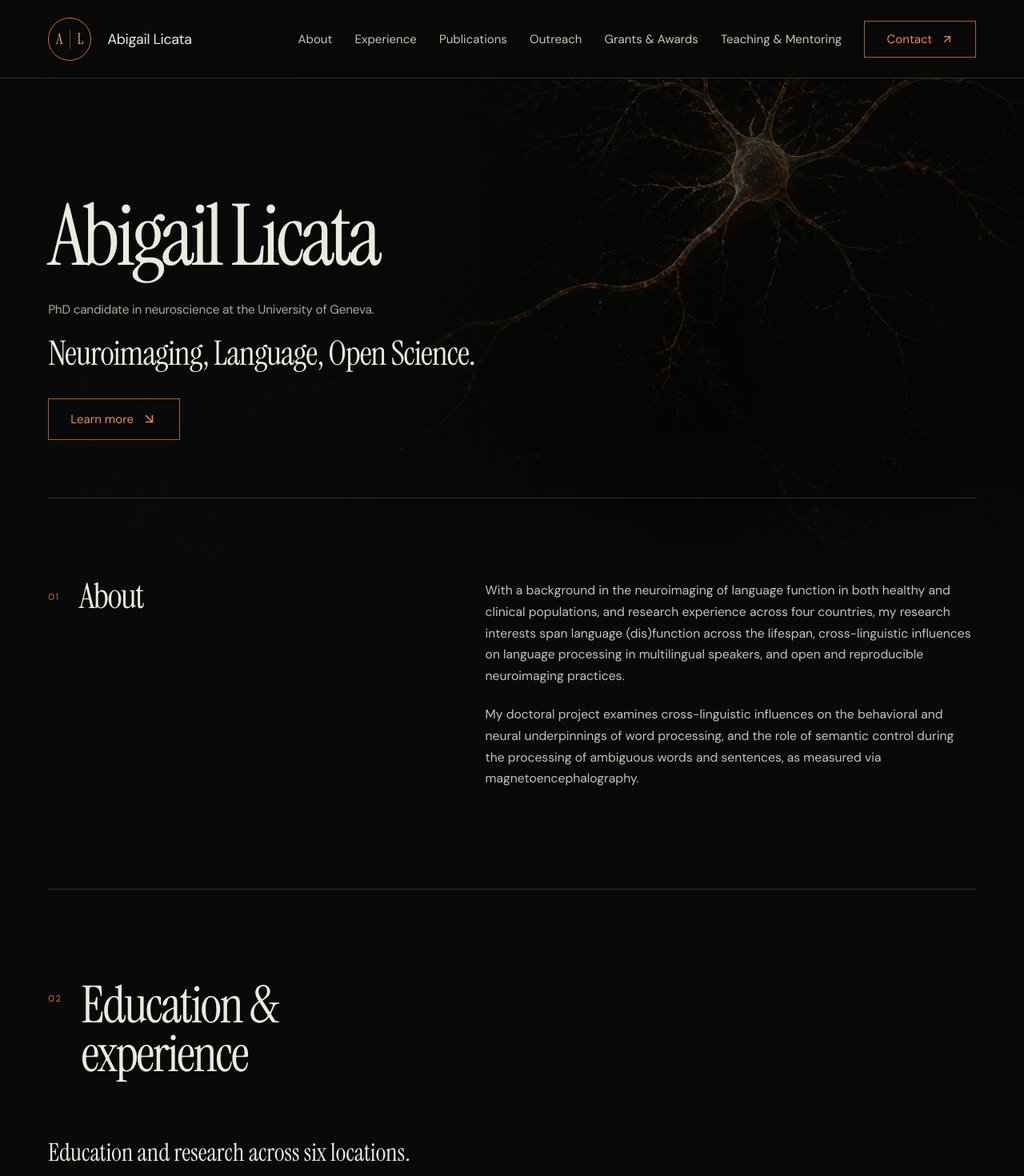
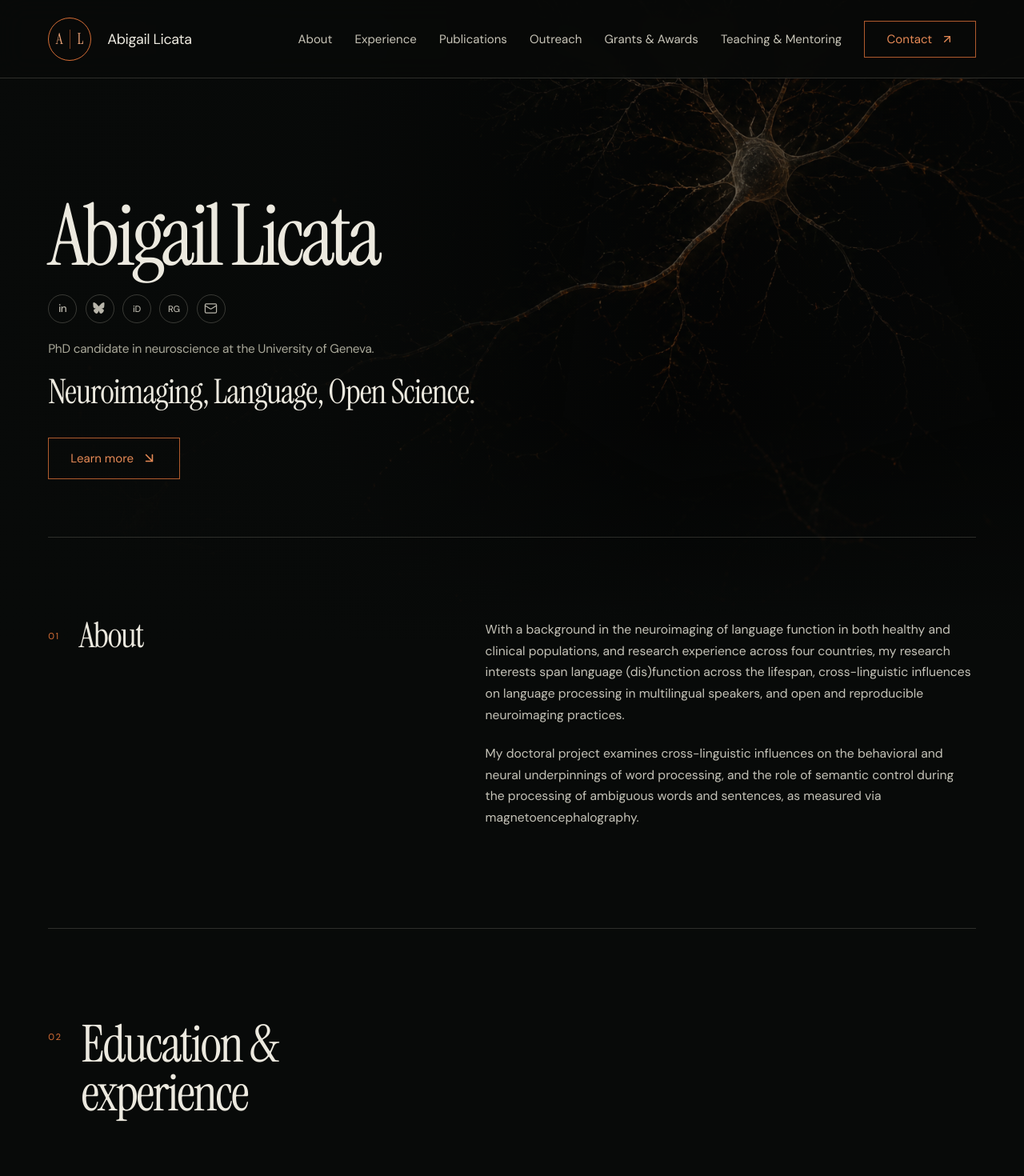
Before and after one commit to licataae/abigail-licata, a React (Vite) app: page / in a window 1280 px wide. Shown: the top 1470 px of the page at 80% size. Built offline with nearby package versions, Linux system fonts and the light colour scheme.

Commit message:
remove unnecessary text

```diff
--- a/src/App.jsx
+++ b/src/App.jsx
@@ -1,5 +1,5 @@
 import { useEffect, useRef, useState } from 'react'
-import { ArrowDownRight, ArrowUpRight, Menu, X } from 'lucide-react'
+import { ArrowDownRight, ArrowUpRight, Mail, Menu, X } from 'lucide-react'
 import { publications } from './data/publications'
 
 const experiences = [
@@ -251,9 +251,6 @@ function Header() {
 function ExperienceMap() {
   return (
     <div className="experience-layout">
-      <div className="map-prompt">
-        <strong>Education and research across six locations.</strong>
-      </div>
       <div className="experience-map">
         <img
           className="map-geography"
@@ -299,6 +296,40 @@ function ProfileList({ items }) {
   )
 }
 
+function SocialLinks() {
+  const links = [
+    { label: 'LinkedIn', href: 'https://www.linkedin.com/in/abigail-licata-456929103/', icon: <span className="social-lettermark social-linkedin">in</span> },
+    {
+      label: 'Bluesky',
+      href: 'https://bsky.app/profile/licataae.bsky.social',
+      icon: (
+        <svg className="bluesky-icon" viewBox="0 0 24 24" aria-hidden="true">
+          <path d="M12 11.1C10.8 8.8 7.5 4.5 4.5 2.5 1.6.6.5.9.5 3.8c0 .6.3 5.2.5 5.9.7 2.3 3.1 3.1 5.2 2.7-3.7.6-7 2.1-2.7 6.9 4.7 4.9 6.4-1.1 7-3.3.6 2.2 2.3 8.2 7 3.3 4.3-4.8 1-6.3-2.7-6.9 2.1.4 4.5-.4 5.2-2.7.2-.7.5-5.3.5-5.9 0-2.9-1.1-3.2-4-1.3-3 2-6.3 6.3-7.5 8.6Z" />
+        </svg>
+      ),
+    },
+    { label: 'ORCID', href: 'https://orcid.org/my-orcid?orcid=0000-0003-2278-0856', icon: <span className="social-lettermark">iD</span> },
+    { label: 'ResearchGate', href: 'https://www.researchgate.net/profile/Abigail-Licata?ev=hdr_xprf', icon: <span className="social-lettermark">RG</span> },
+    { label: 'Email Abigail Licata', href: 'mailto:alicata3098@gmail.com', icon: <Mail size={17} /> },
+  ]
+
+  return (
+    <div className="social-links" aria-label="Professional profiles and contact">
+      {links.map((link) => (
+        <a
+          key={link.label}
+          href={link.href}
+          aria-label={link.label}
+          title={link.label}
+          {...(link.href.startsWith('http') ? { target: '_blank', rel: 'noreferrer' } : {})}
+        >
+          {link.icon}
+        </a>
+      ))}
+    </div>
+  )
+}
+
 function App() {
   return (
     <div className="site-shell" id="top">
@@ -310,6 +341,7 @@ function App() {
         <section className="hero" aria-labelledby="hero-title">
           <div className="hero-copy">
             <h1 id="hero-title">Abigail Licata</h1>
+            <SocialLinks />
             <p className="role">PhD candidate in neuroscience at the University of Geneva.</p>
             <p className="statement">Neuroimaging, Language, Open Science.</p>
             <a className="primary-link" href="#about">
@@ -394,7 +426,6 @@ function App() {
           <div className="profile-section-heading">
             <span className="section-index">04</span>
             <h2 id="outreach-title">Outreach</h2>
-            <p>Building communities around open, collaborative and reproducible science.</p>
           </div>
           <ProfileList items={outreachItems} />
         </section>
@@ -403,7 +434,6 @@ function App() {
           <div className="profile-section-heading">
             <span className="section-index">05</span>
             <h2 id="grants-title">Grants &amp; Awards</h2>
-            <p>Competitive support and recognition for research, mobility and open science education.</p>
           </div>
           <ProfileList items={grants} />
         </section>
--- a/src/styles.css
+++ b/src/styles.css
@@ -226,11 +226,64 @@ section[id] {
   text-wrap: balance;
 }
 
+.social-links {
+  margin-top: 1.65rem;
+  display: flex;
+  align-items: center;
+  gap: 0.65rem;
+}
+
+.social-links a {
+  width: 36px;
+  height: 36px;
+  display: grid;
+  place-items: center;
+  color: #b8b5aa;
+  border: 1px solid rgba(235, 232, 215, 0.22);
+  border-radius: 50%;
+  transition: color 180ms ease, border-color 180ms ease, background 180ms ease, transform 180ms ease;
+}
+
+.social-links a:hover {
+  color: var(--bg);
+  border-color: var(--accent);
+  background: var(--accent);
+  transform: translateY(-2px);
+}
+
+.social-links svg {
+  width: 17px;
+  height: 17px;
+  fill: none;
+  stroke: currentColor;
+  stroke-width: 1.7;
+}
+
+.social-links .bluesky-icon {
+  fill: currentColor;
+  stroke: none;
+}
+
+.social-lettermark {
+  font-size: 0.7rem;
+  font-weight: 500;
+  letter-spacing: -0.04em;
+}
+
+.social-linkedin {
+  font-size: 0.85rem;
+  font-weight: 500;
+}
+
 .role {
   margin: 2.25rem 0 0;
   color: var(--muted);
   font-size: clamp(0.96rem, 1.2vw, 1.17rem);
   letter-spacing: -0.015em;
+}
+
+.social-links + .role {
+  margin-top: 1.4rem;
 }
 
 .statement {
@@ -326,28 +379,6 @@ section[id] {
 
 .experience-layout {
   display: block;
-}
-
-.map-prompt {
-  max-width: 760px;
-  margin-bottom: 2rem;
-  display: flex;
-  align-items: baseline;
-  gap: 1rem;
-}
-
-.map-prompt strong {
-  color: var(--ivory);
-  font-family: 'Instrument Serif', Georgia, serif;
-  font-size: clamp(1.6rem, 2.4vw, 2.45rem);
-  font-weight: 400;
-  line-height: 1.1;
-}
-
-.map-prompt span {
-  color: #88897f;
-  font-size: 0.78rem;
-  line-height: 1.5;
 }
 
 .experience-map {
@@ -878,12 +909,6 @@ footer a {
     margin-top: 3rem;
   }
 
-  .map-prompt {
-    align-items: flex-start;
-    flex-direction: column;
-    gap: 0.65rem;
-  }
-
   .experience-list {
     grid-template-columns: 1fr;
   }
```
